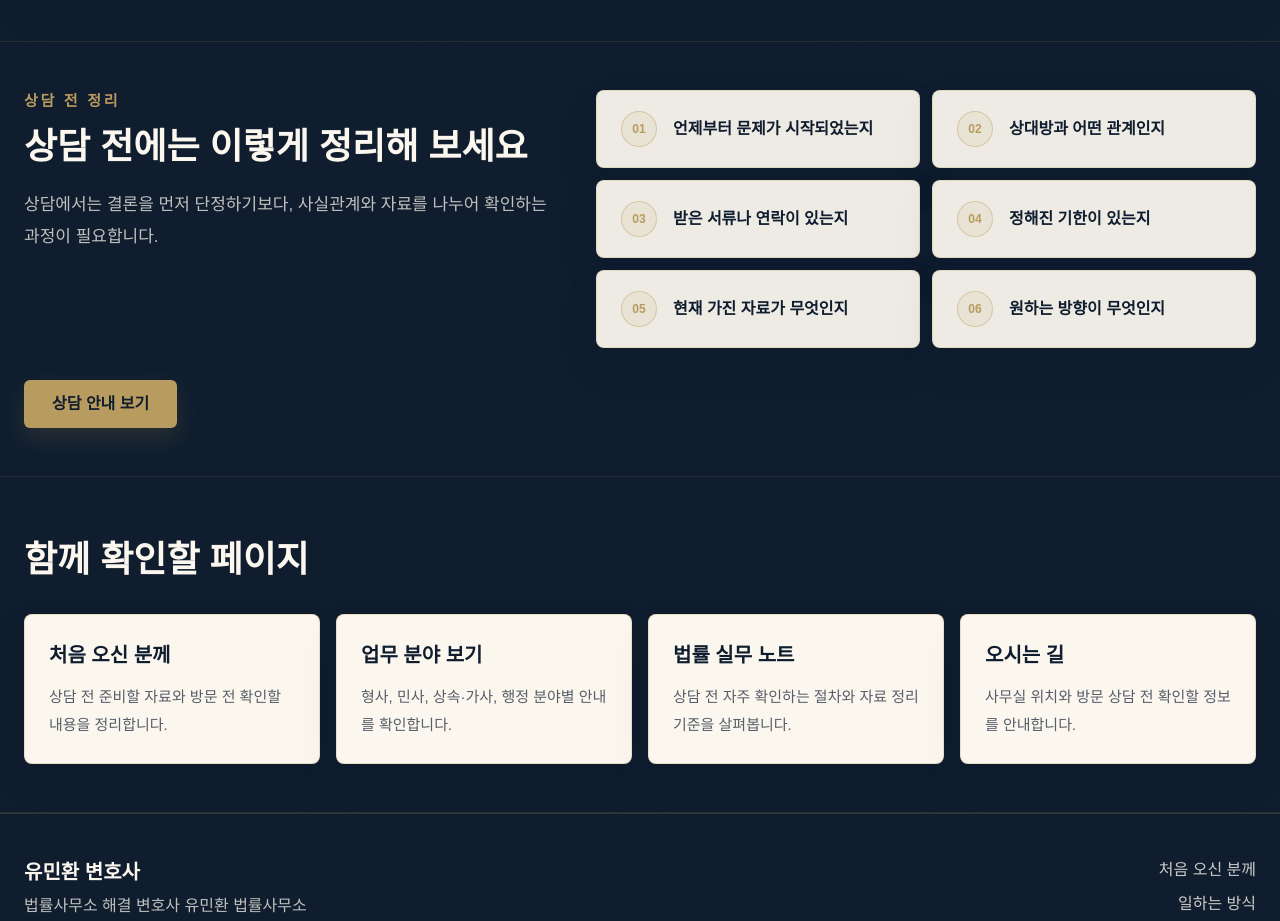
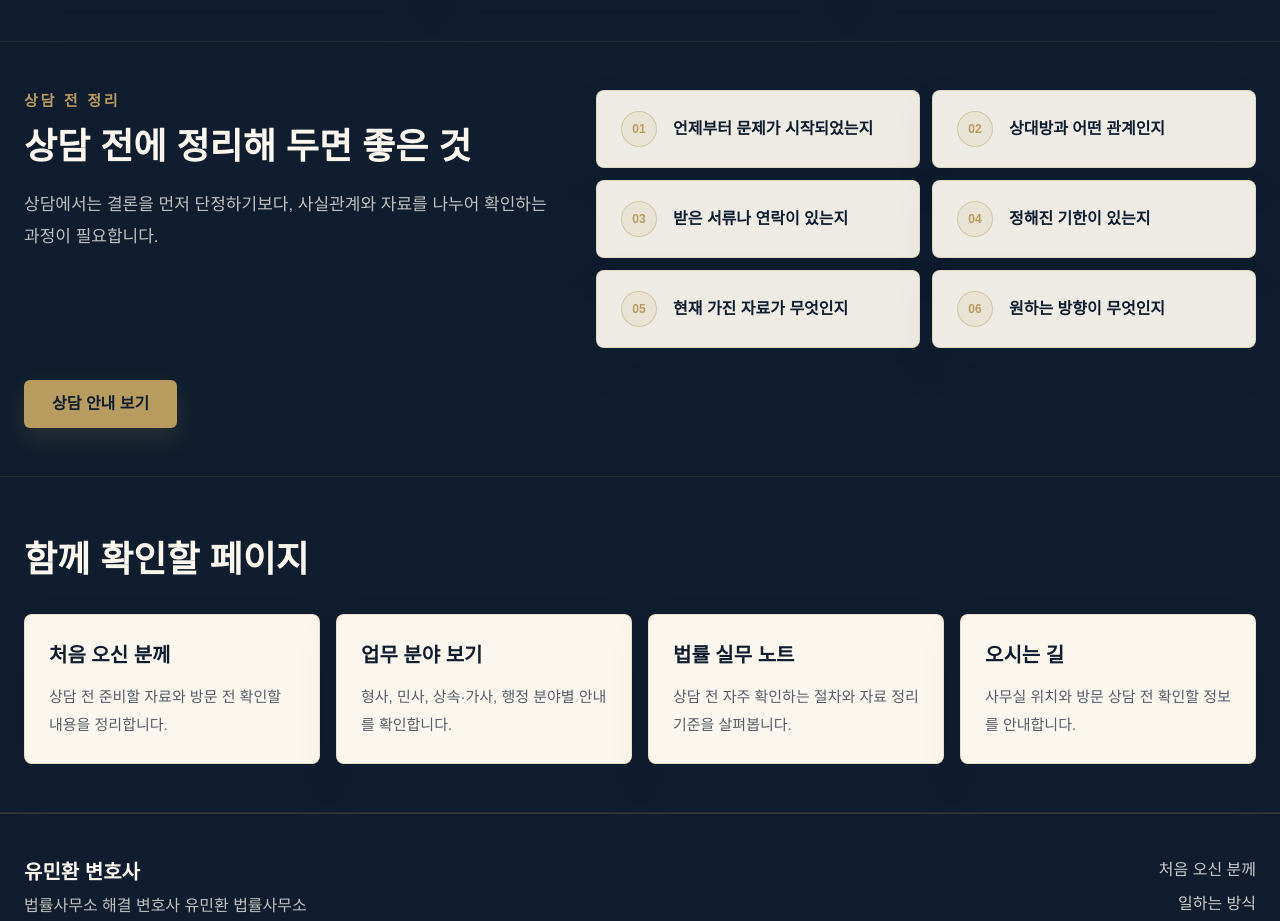
Before and after one commit to ymhk88-debug/project-lighthouse, a Next.js app: page /issues in a window 1280 px wide. Shown: the part 3160-4081 px from the top of the page. Built offline with nearby package versions, Linux system fonts and the light colour scheme; no server answers.

Commit message:
Polish issues consultation prep copy

```diff
--- a/src/app/issues/page.tsx
+++ b/src/app/issues/page.tsx
@@ -310,7 +310,7 @@ export default function IssuesPage() {
         <div className="grid gap-8 lg:grid-cols-[0.9fr_1.1fr] lg:items-start">
           <SectionHeading
             eyebrow="상담 전 정리"
-            title="상담 전에는 이렇게 정리해 보세요"
+            title="상담 전에 정리해 두면 좋은 것"
             description="상담에서는 결론을 먼저 단정하기보다, 사실관계와 자료를 나누어 확인하는 과정이 필요합니다."
           />
           <div className="grid gap-3 sm:grid-cols-2">
```
